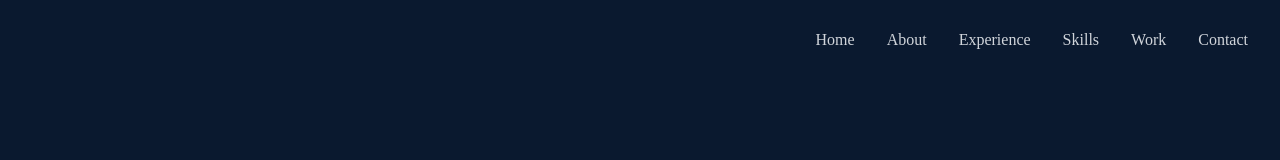
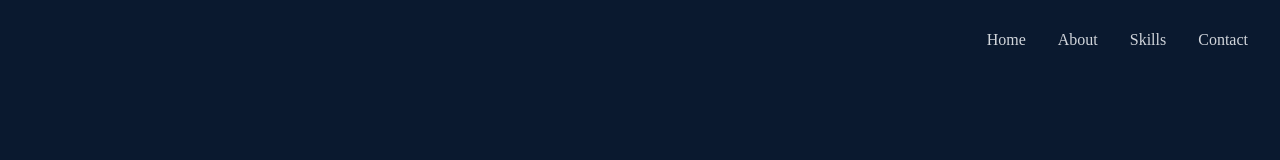
Before and after one commit to matheusDornelles/portfolio-react-tailwind, a React (Create React App) app in the folder portfolio-tailwind/: page / in a window 1280 px wide. Shown: the top 160 px of the page. Built offline with nearby package versions, Linux system fonts and the light colour scheme.

Commit message:
fixed navbar links

```diff
--- a/portfolio-tailwind/src/components/NavBar.jsx
+++ b/portfolio-tailwind/src/components/NavBar.jsx
@@ -3,6 +3,7 @@ import { FaBars, FaTimes, FaGithub, FaLinkedin } from 'react-icons/fa'
 import { HiOutlineMail } from 'react-icons/hi'
 import { BsFillPersonLinesFill } from 'react-icons/bs';
 import Logo from '../assets/logo.png'
+import { Link } from 'react-scroll'
 
 const NavBar = () => {
 
@@ -18,12 +19,26 @@ const NavBar = () => {
       {/* menu*/}
 
       <ul className='hidden md:flex'>
-        <li>Home</li>
-        <li>About</li>
-        <li>Experience</li>
-        <li>Skills</li>
-        <li>Work</li>
-        <li>Contact</li>
+        <li>
+          <Link to="home" smooth={true} duration={500} >
+            Home
+          </Link>
+        </li>
+        <li>
+          <Link to="about" smooth={true} duration={500} >
+            About
+          </Link>
+        </li>
+        <li>
+          <Link to="skills" smooth={true} duration={500} >
+            Skills
+          </Link>
+        </li>
+        <li>
+        <Link  to="contact"  smooth={true}  duration={500} >
+          Contact
+        </Link>
+        </li>
       </ul>
       {/* Hamburguer */}
       <div onClick={handleClick} className='md:hidden z-10'>
@@ -37,12 +52,26 @@ const NavBar = () => {
             ? 'hidden'
             : 'absolute top-0 left-0 w-full h-screen bg-[#0a192f] flex flex-col justify-center items-center'
         }>
-        <li className='py-6 text-4xl'>Home</li>
-        <li className='py-6 text-4xl'>About</li>
-        <li className='py-6 text-4xl'>Experience</li>
-        <li className='py-6 text-4xl'>Skills</li>
-        <li className='py-6 text-4xl'>Work</li>
-        <li className='py-6 text-4xl'>Contact</li>
+        <li className='py-6 text-4xl'>
+        <Link onClick={handleClick} to="home" smooth={true} duration={500} >
+            Home
+          </Link>
+        </li>
+        <li className='py-6 text-4xl'>
+        <Link onClick={handleClick} to="about" smooth={true} duration={500} >
+            About
+          </Link>
+        </li>
+        <li className='py-6 text-4xl'>
+        <Link onClick={handleClick} to="skills" smooth={true} duration={500} >
+            Skills
+          </Link>
+        </li>
+        <li className='py-6 text-4xl'>
+        <Link onClick={handleClick}  to="contact"  smooth={true}  duration={500} >
+          Contact
+        </Link>
+        </li>
       </ul>
 
       {/* Social icons */}
@@ -50,20 +79,20 @@ const NavBar = () => {
         <ul>
           <li className='w-[160px] h-[60px] flex justify-between items-center ml-[-100px] font-bold font-sans text-lg hover:ml-[-10px] duration-300'>
             <a className='flex justify-between items-center w-full text-gray-300'
-            href="https://www.linkedin.com/in/matheus-dornelles-02942791/">
-              Linkedin<FaLinkedin size={30}/>
+              href="https://www.linkedin.com/in/matheus-dornelles-02942791/">
+              Linkedin<FaLinkedin size={30} />
             </a>
           </li>
           <li className='w-[160px] h-[60px] flex justify-between items-center ml-[-100px] font-bold font-sans text-lg hover:ml-[-10px] duration-300'>
             <a className='flex justify-between items-center w-full text-gray-300'
-            href="https://github.com/matheusDornelles">
-              Github<FaGithub size={30}/>
+              href="https://github.com/matheusDornelles">
+              Github<FaGithub size={30} />
             </a>
           </li>
           <li className='w-[160px] h-[60px] flex justify-between items-center ml-[-100px] font-bold font-sans text-lg hover:ml-[-10px] duration-300'>
             <a className='flex justify-between items-center w-full text-gray-300'
-            href="/">
-              Email<HiOutlineMail size={30}/>
+              href="/">
+              Email<HiOutlineMail size={30} />
             </a>
           </li>
         </ul>
```
